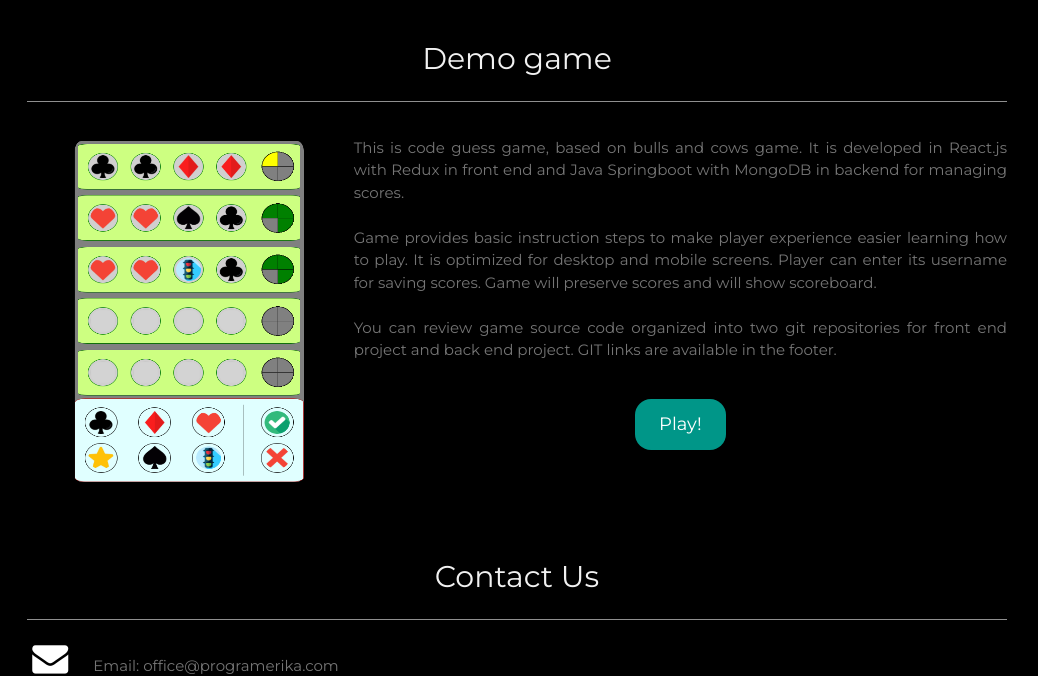
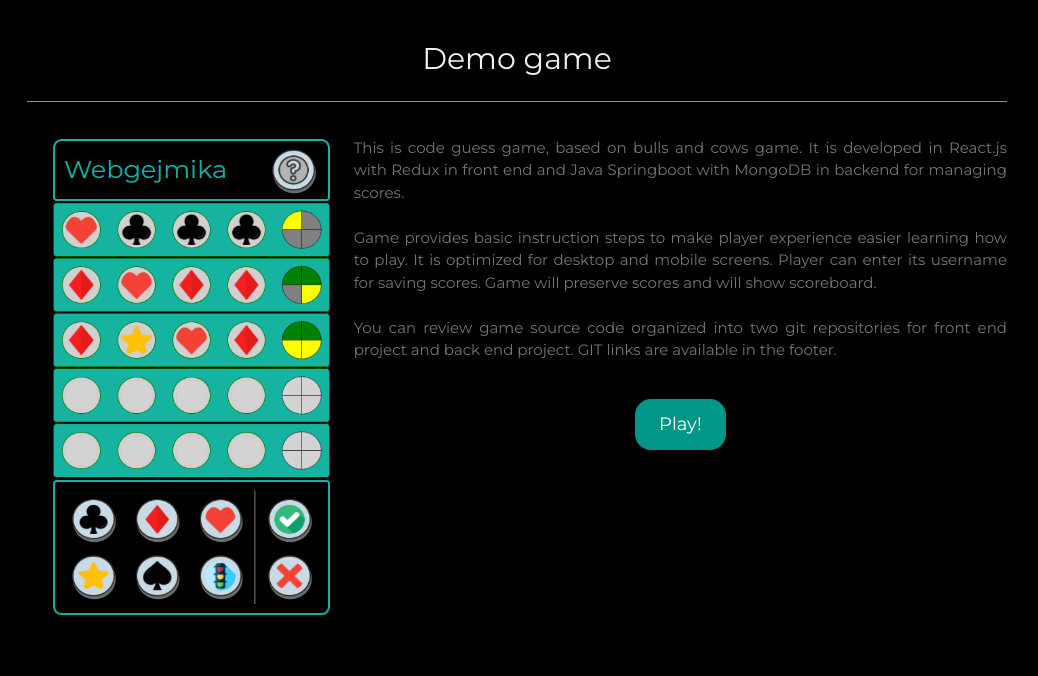
Before and after one commit to programerika/web-sajtika, a Next.js app: page / in a window 1280 px wide. Shown: the part 1720-2396 px from the top of the page, without its empty margins (183-1221 px from the left). Built offline with nearby package versions, Linux system fonts and the light colour scheme.

Commit message:
Added new image for game in progress; added rewrites function for backend testing; added 1.0.2 version of web-gejmika-front;

```diff
--- a/components/AboutGame.js
+++ b/components/AboutGame.js
@@ -18,7 +18,7 @@ const AboutGame = () => {
             <Image
               src="/img/GameInProgress.png"
               alt="me"
-              width="400"
+              width="300"
               height="500"
             />
           </div>
--- a/next.config.js
+++ b/next.config.js
@@ -1,3 +1,12 @@
 module.exports = {
   reactStrictMode: true,
-}
+
+  async rewrites() {
+    return [
+      {
+        source: "/api/v1/:slug*",
+        destination: "http://localhost:8080/api/v1/:slug*",
+      },
+    ];
+  },
+};
--- a/package.json
+++ b/package.json
@@ -17,7 +17,7 @@
     "react-multi-carousel": "^2.6.3",
     "react-slideshow-image": "^3.4.7",
     "w3-css": "^4.1.0",
-    "web-gejmika-front": "^1.0.1"
+    "web-gejmika-front": "^1.0.2"
   },
   "devDependencies": {
     "eslint": "7.29.0",
```
Also changed, not shown: public/img/GameInProgress.png, 1 other file (tests, documents, lock files or other folders).
